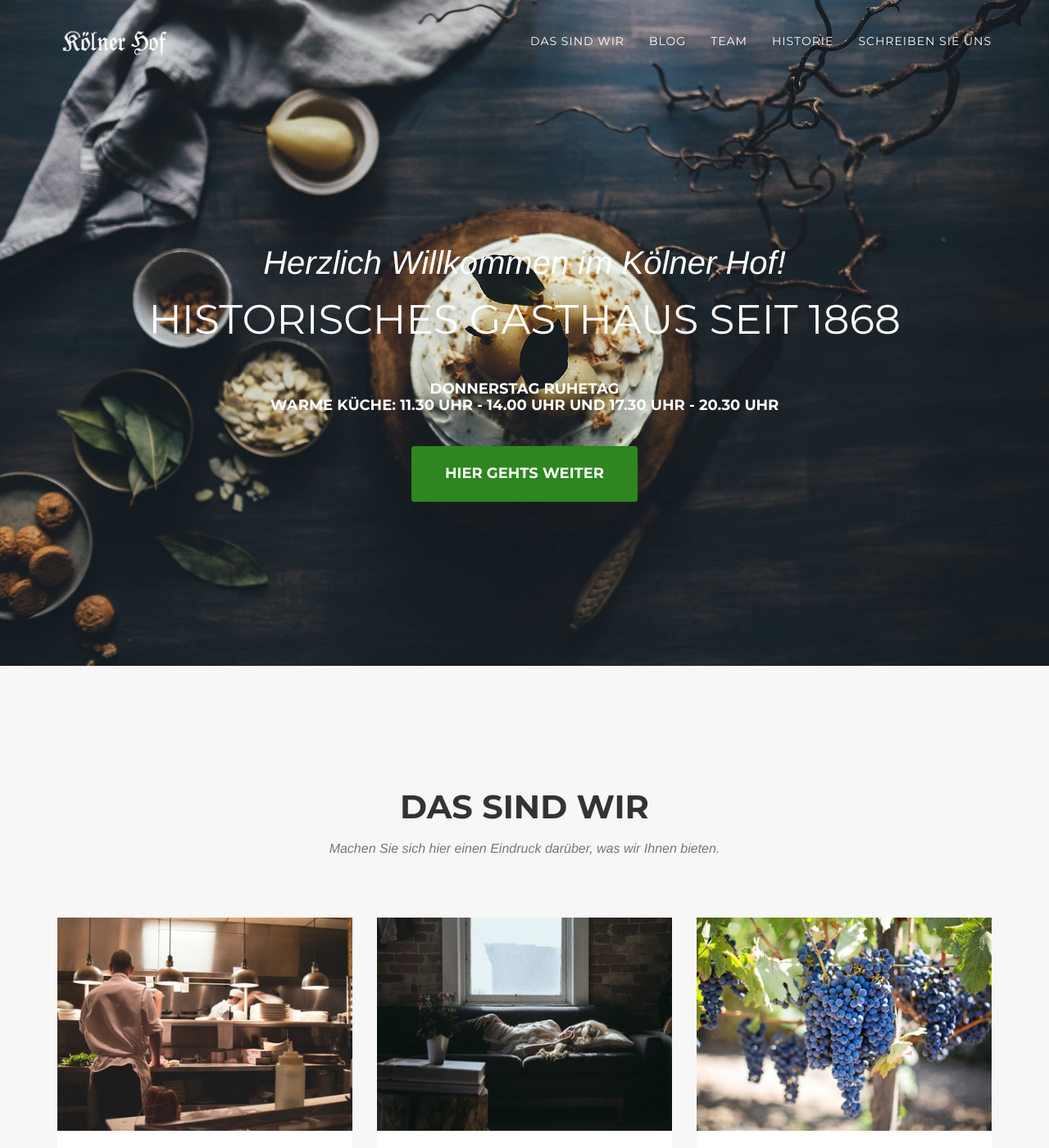
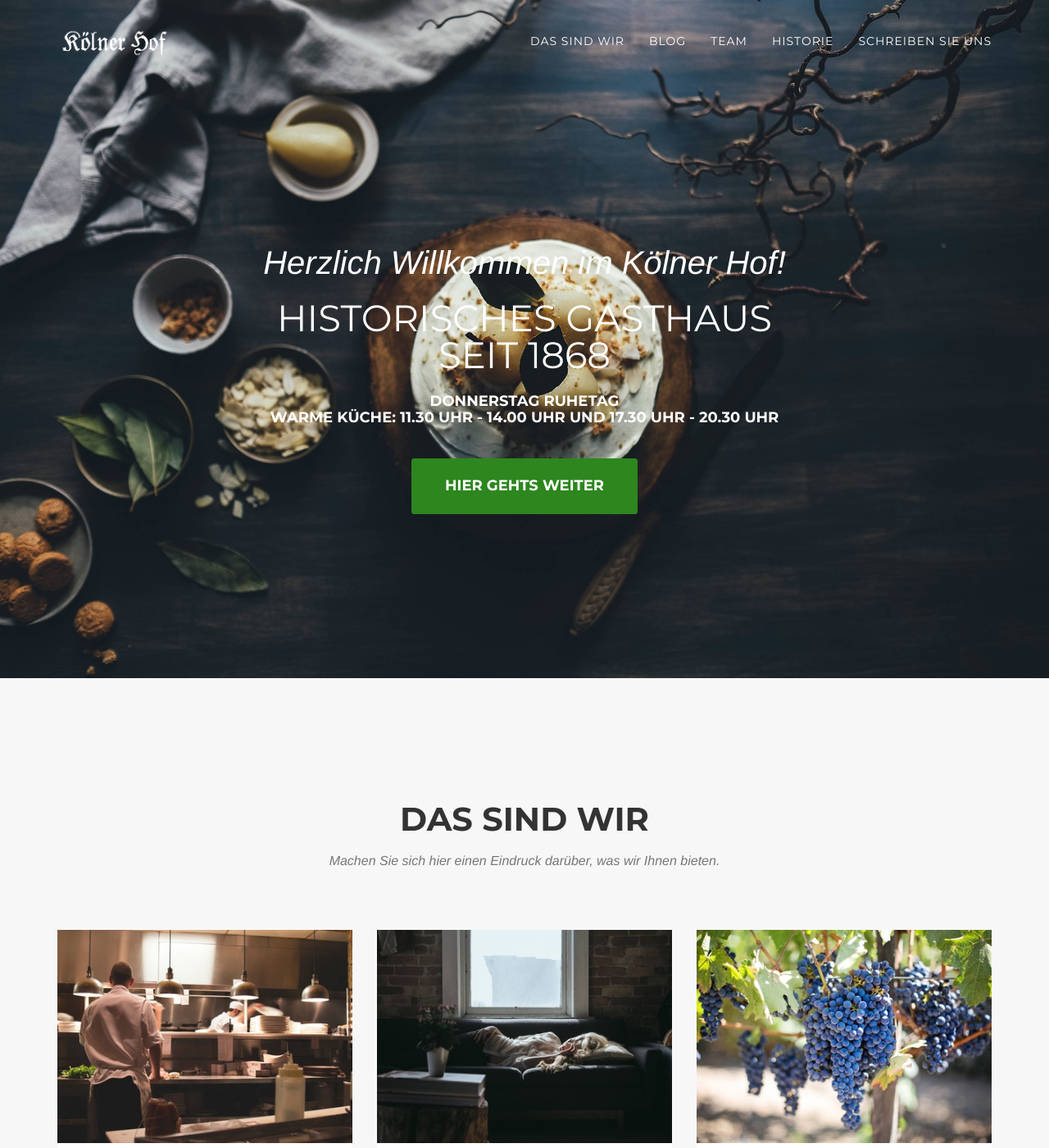
Before and after one commit to KoelnerHof/KoelnerHof.github.io, a Jekyll site: the page index.html, which Jekyll copies as it is, in a window 1280 px wide and 1400 px high. Shown: the whole window at 82% size. Built offline with Jekyll 4.4.1, drawn with Linux system fonts in a browser that asks for light colours; nearby versions of some CDN libraries; some web fonts are replaced; library files that are not in the unit come from our copies.

Commit message:
no message

```diff
--- a/css/agency.css
+++ b/css/agency.css
@@ -1,11 +1,3 @@
-@font-face {
-    font-family: 'leipzig-fraktur';
-    src:
-             url('../leipzig-fraktur/fonts/Leipzig Fraktur Normal_UNZ1A.ttf') format('truetype')
-    font-weight: normal;
-    font-style: normal;
-    }
-
 
 body {
     overflow-x: hidden;
@@ -235,9 +227,9 @@
 header .intro-text .intro-heading {
     font-family: Montserrat, "Helvetica Neue", Helvetica, Arial, sans-serif;
     text-transform: uppercase;
-    font-weight: 700;
-    font-size: 50px;
-    line-height: 50px;
+    font-weight: 500;
+    font-size: 45px;
+    line-height: 45px;
     margin-bottom: 25px
 }
 
@@ -259,9 +251,9 @@
         font-family: Montserrat, "Helvetica Neue", Helvetica, Arial, sans-serif;
         text-transform: uppercase;
         font-weight: 500;
-        font-size: 50px;
-        line-height: 50px;
-        margin-bottom: 50px
+        font-size: 45px;
+        line-height: 45px;
+        margin-bottom: 25px
     }
 }
 
--- a/index.html
+++ b/index.html
@@ -86,7 +86,7 @@
     <div class="container">
         <div class="intro-text">
             <div class="intro-lead-in">Herzlich Willkommen im Kölner Hof!</div>
-            <div class="intro-heading">Historisches Gasthaus seit 1868</div>
+            <div class="intro-heading">Historisches Gasthaus <br/>seit 1868</div>
             <h4 class="section-subheading text-muted" style="color: #fff">
                 Donnerstag Ruhetag <br/>
                 Warme Küche: 11.30 Uhr - 14.00 Uhr und 17.30 Uhr - 20.30 Uhr</h4>
```
